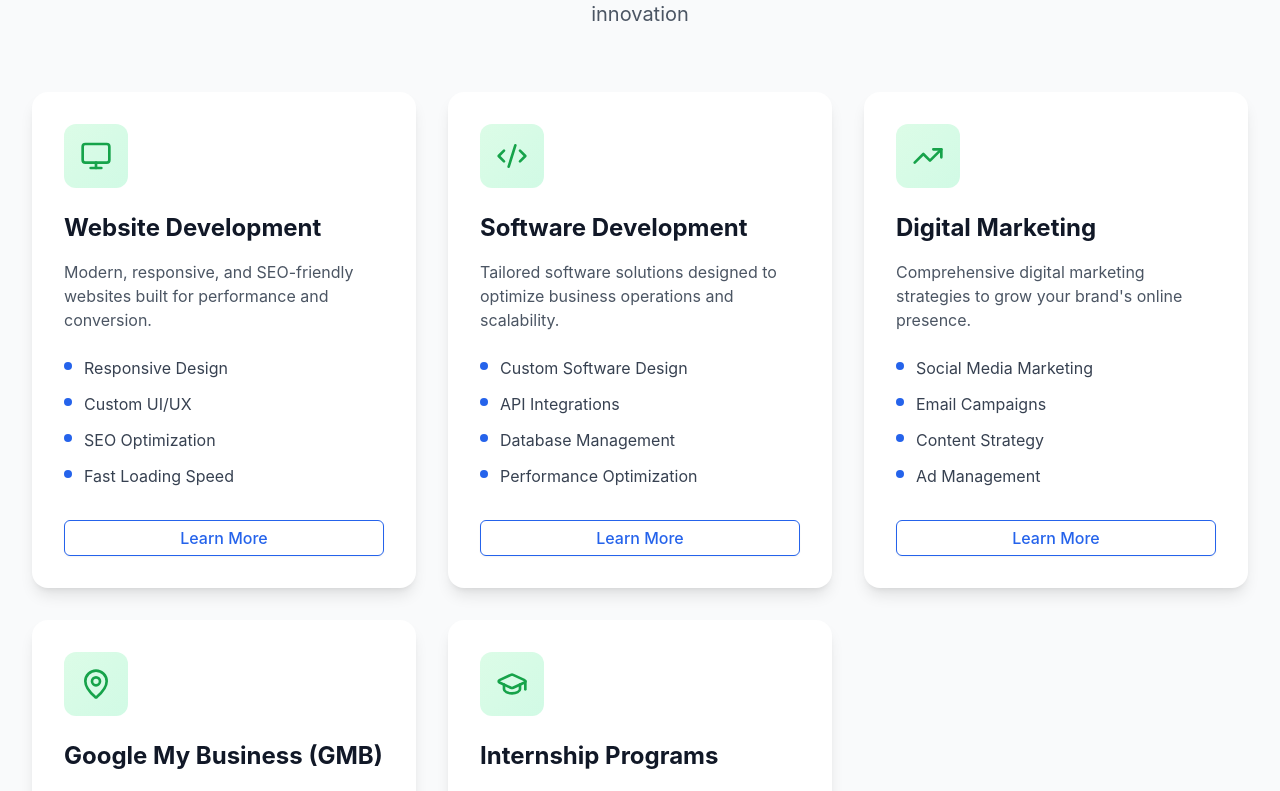
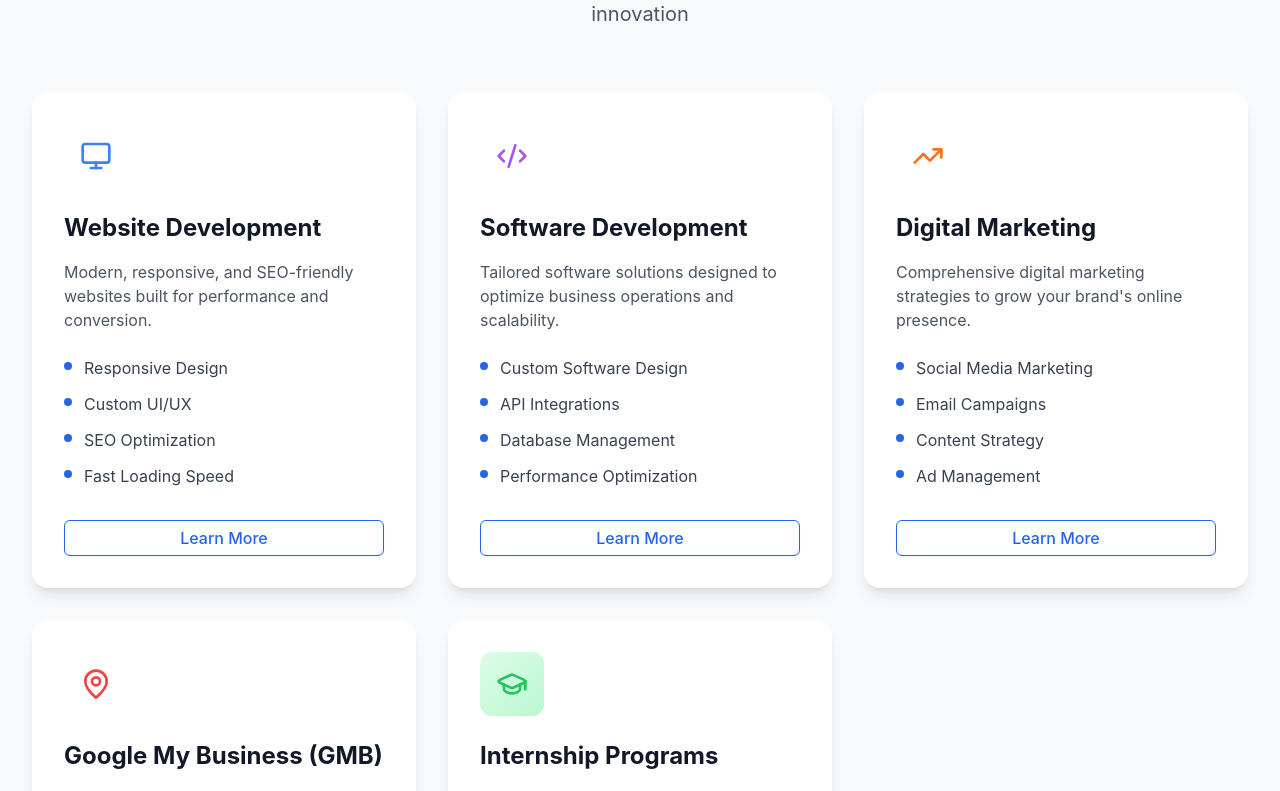
Before and after one commit to kushvardhan/jankiinfotech, a Next.js app: page / in a window 1280 px wide. Shown: the part 1643-2434 px from the top of the page. Built offline with nearby package versions, Linux system fonts and the light colour scheme.

Commit message:
changing color of icons in the service

```diff
--- a/src/components/Navbar.tsx
+++ b/src/components/Navbar.tsx
@@ -133,11 +133,11 @@ export function Navbar() {
                 <div
                   className="absolute top-full left-0 mt-2 w-64 bg-white rounded-xl shadow-xl border border-gray-100 py-3 z-50 animate-fadeIn"
                   onMouseEnter={() => {
-                    clearTimeout((window as any).dropdownTimeout);
+                    clearTimeout((window as unknown).dropdownTimeout);
                     setServiceDropdown(true);
                   }}
                   onMouseLeave={() => {
-                    (window as any).dropdownTimeout = setTimeout(() => {
+                    (window as unknown).dropdownTimeout = setTimeout(() => {
                       setServiceDropdown(false);
                     }, 200);
                   }}
--- a/src/components/ServicesSection.tsx
+++ b/src/components/ServicesSection.tsx
@@ -19,6 +19,7 @@ export default function ServicesSection() {
         "Fast Loading Speed",
       ],
       icon: Monitor,
+      color: "text-blue-500",
       link: "/service/website-development",
       detailedDescription:
         "We create stunning, high-performance websites that not only look beautiful but also drive real business results. Our websites are built with the latest technologies, optimized for search engines, and designed to convert visitors into customers.",
@@ -44,6 +45,7 @@ export default function ServicesSection() {
         "Performance Optimization",
       ],
       icon: Code2,
+      color:" text-purple-500",
       link: "/service/software-development",
       detailedDescription:
         "From concept to deployment, we build robust, scalable software solutions tailored to your unique business needs. Our expert team uses cutting-edge technologies and best practices to deliver software that drives efficiency and growth.",
@@ -69,6 +71,7 @@ export default function ServicesSection() {
         "Ad Management",
       ],
       icon: TrendingUp,
+      color:"text-orange-500",
       link: "/service/digital-marketing",
       detailedDescription:
         "Grow your brand's online presence with our comprehensive digital marketing strategies. We combine data-driven insights with creative excellence to help you reach your target audience and achieve measurable results.",
@@ -94,6 +97,7 @@ export default function ServicesSection() {
         "Business Insights",
       ],
       icon: MapPin,
+      color:" text-red-500",
       link: "/service/gmb",
       detailedDescription:
         "Maximize your local visibility with expert Google My Business management. We optimize your profile to ensure your business appears prominently in local searches and Google Maps, driving more foot traffic and inquiries.",
@@ -120,6 +124,7 @@ export default function ServicesSection() {
         "Digital Marketing",
       ],
       icon: GraduationCap,
+      color:"text-green-500",
       link: "/service/internships",
       detailedDescription:
         "Launch your tech career with our comprehensive internship programs. Gain hands-on experience working on real projects, learn from industry experts, and build a portfolio that impresses employers.",
@@ -189,14 +194,20 @@ export default function ServicesSection() {
               className="bg-white rounded-2xl p-6 md:p-8 shadow-lg hover:shadow-xl transition-all duration-300 hover:-translate-y-2 flex flex-col h-full"
             >
               {/* Icon */}
-              <div className="w-14 md:w-16 h-14 md:h-16 bg-gradient-to-br from-green-100 to-emerald-100 rounded-xl flex items-center justify-center mb-4 md:mb-6 flex-shrink-0">
-                {(() => {
-                  const IconComponent = service.icon;
-                  return (
-                    <IconComponent className="w-7 md:w-8 h-7 md:h-8 text-green-600" />
-                  );
-                })()}
-              </div>
+              <div
+  className={`w-14 md:w-16 h-14 md:h-16 bg-gradient-to-br ${
+    service.color
+      .replace("text-", "from-")
+      .replace(/-\d+/, "-100")
+  } ${
+    service.color
+      .replace("text-", "to-")
+      .replace(/-\d+/, "-200")
+  } rounded-xl flex items-center justify-center mb-4 md:mb-6 flex-shrink-0`}
+>
+  <service.icon className={`w-7 md:w-8 h-7 md:h-8 ${service.color}`} />
+</div>
+
 
               {/* Content */}
               <h4 className="text-xl md:text-2xl font-bold text-gray-900 mb-3 md:mb-4">
```
